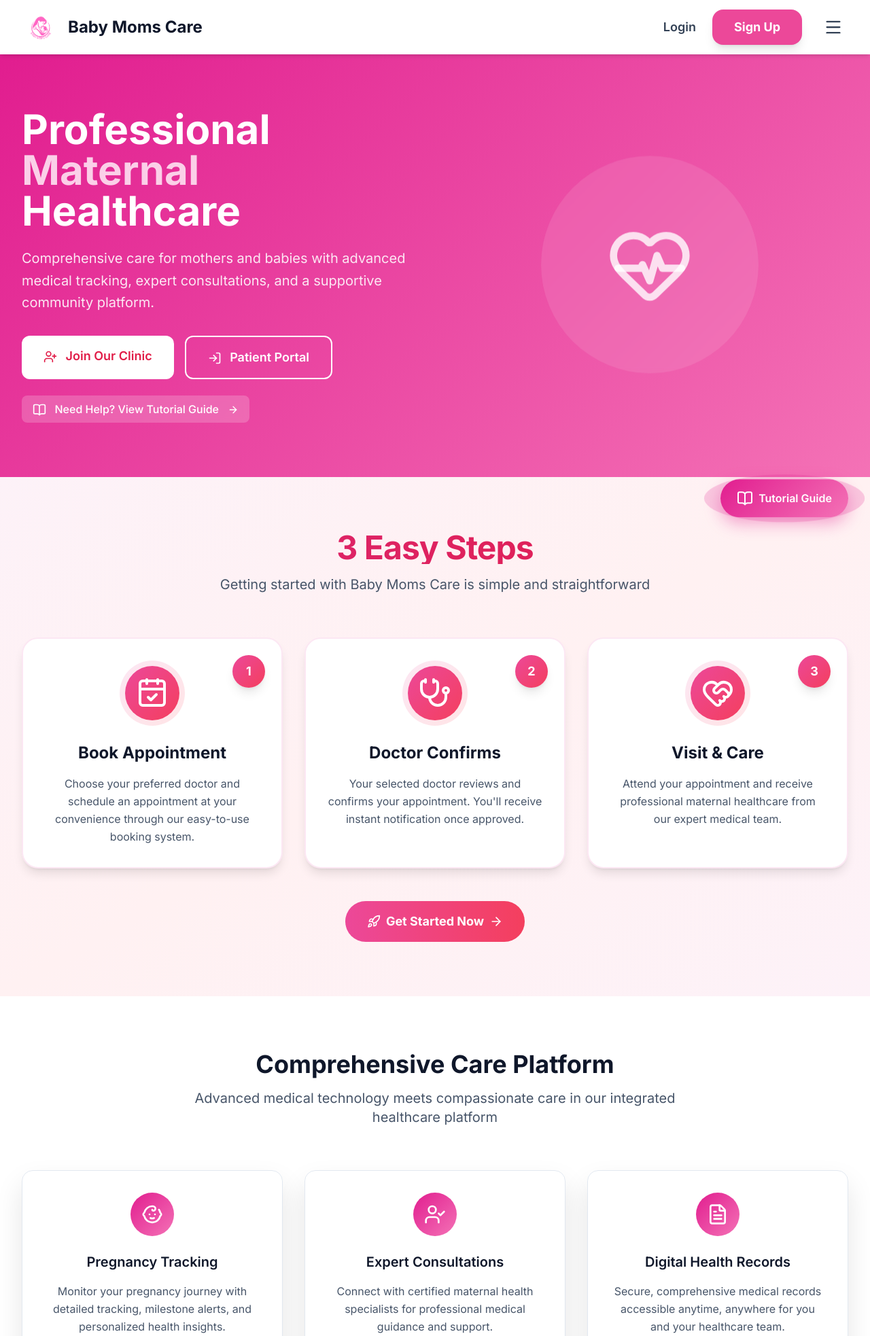
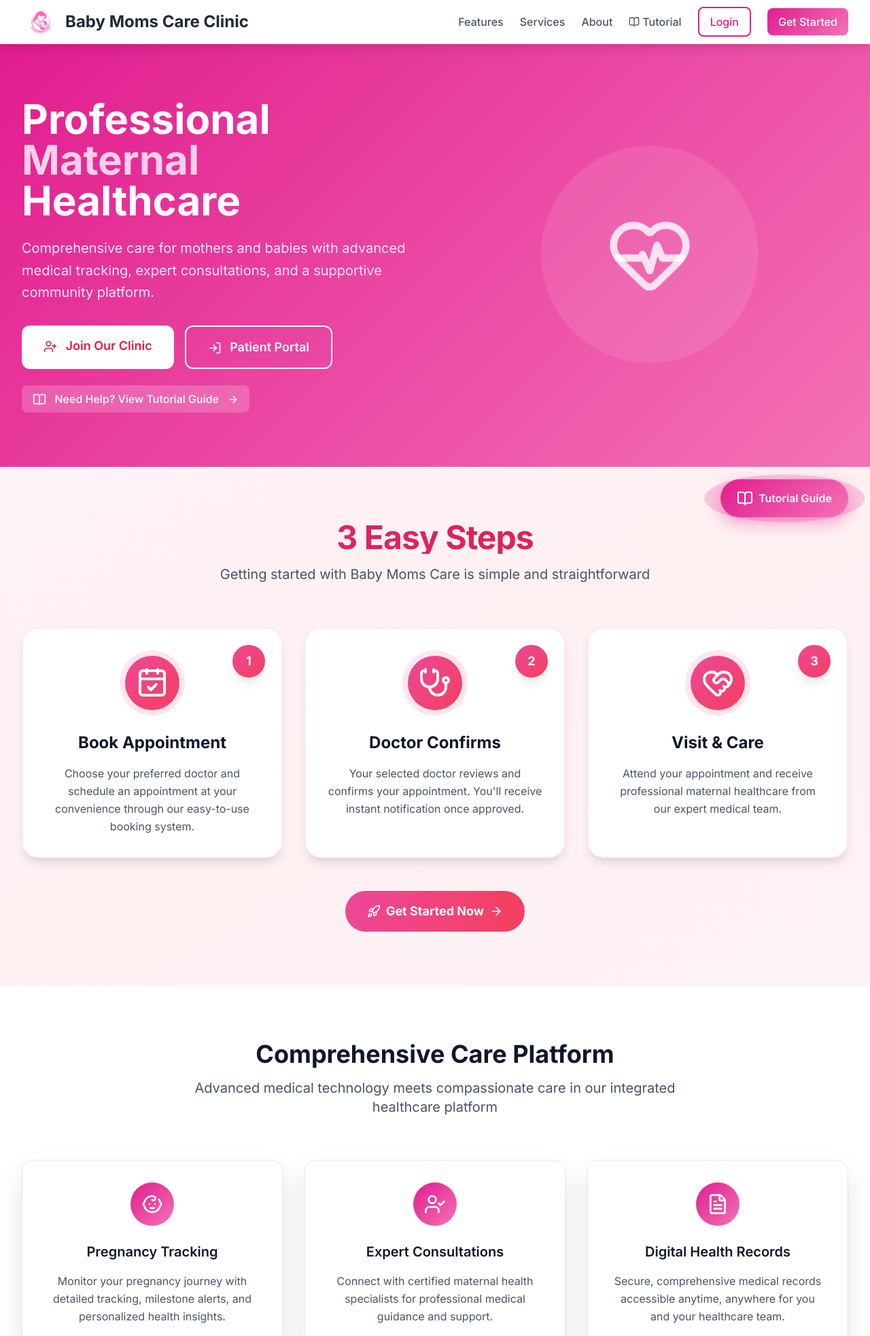
Before and after one commit to terdyy21ops/Baby-Moms-Care-Clinic, a Django app: page / in a window 1280 px wide. Shown: the top 1966 px of the page at 68% size. Run offline with Django 5.2, Linux system fonts and the light colour scheme; some libraries are stand-ins or nearby versions.

Commit message:
moms care

```diff
--- a/templates/home.html
+++ b/templates/home.html
@@ -139,44 +139,48 @@
 </head>
 <body class="bg-gradient-to-br from-slate-50 to-pink-50 min-h-screen">
     <!-- Navigation -->
-    <nav class="bg-white shadow-md sticky top-0 z-50">
-        <div class="max-w-7xl mx-auto px-4 sm:px-6 lg:px-8">
-            <div class="flex justify-between items-center h-20">
-                <!-- Logo & Brand -->
-                <div class="flex items-center gap-3 flex-shrink-0">
-                    <div class="w-14 h-14 flex-shrink-0">
-                        <img src="{% static 'images/logo.png' %}" alt="Baby Moms Care Logo" class="w-full h-full object-contain">
+    <nav class="bg-white/95 backdrop-blur-sm shadow-lg border-b border-pink-200 sticky top-0 z-50">
+        <div class="max-w-7xl mx-auto px-2 sm:px-4 lg:px-8">
+            <div class="flex justify-between items-center h-14 sm:h-16">
+                <!-- Logo -->
+                <div class="flex items-center gap-1.5 sm:gap-2 flex-shrink-0 min-w-0 max-w-[60%] sm:max-w-none">
+                    <div class="h-9 sm:h-12 lg:h-14 w-auto flex-shrink-0">
+                        <img src="{% static 'images/logo.png' %}" alt="Logo" class="h-full w-auto">
                     </div>
-                    <span class="font-bold text-xl sm:text-2xl text-slate-900 whitespace-nowrap">Baby Moms Care</span>
+                    <span class="font-bold text-xs sm:text-base lg:text-xl xl:text-2xl text-slate-800 leading-tight truncate">Baby Moms Care Clinic</span>
                 </div>
 
                 <!-- Desktop Navigation -->
-                <div class="hidden md:flex items-center gap-6">
-                    <a href="/accounts/login/" class="text-slate-700 hover:text-pink-600 font-semibold text-lg transition-colors">Login</a>
-                    <a href="/accounts/register/" class="bg-pink-500 hover:bg-pink-600 text-white font-bold text-lg px-8 py-3 rounded-2xl shadow-lg transition-all">Sign Up</a>
-                    <button id="mobile-menu-btn" class="p-2 text-slate-700 hover:text-pink-600 transition-colors">
-                        <i data-lucide="menu" class="w-7 h-7"></i>
-                    </button>
+                <div class="hidden lg:flex items-center space-x-4 xl:space-x-6">
+                    <a href="#features" class="text-slate-600 hover:text-rose-600 font-medium transition-colors text-sm xl:text-base">Features</a>
+                    <a href="#services" class="text-slate-600 hover:text-rose-600 font-medium transition-colors text-sm xl:text-base">Services</a>
+                    <a href="#about" class="text-slate-600 hover:text-rose-600 font-medium transition-colors text-sm xl:text-base">About</a>
+                    <a href="/tutorial/" class="text-slate-600 hover:text-rose-600 font-medium transition-colors flex items-center text-sm xl:text-base">
+                        <i data-lucide="book-open" class="w-4 h-4 mr-1"></i>
+                        Tutorial
+                    </a>
+                    <a href="/accounts/login/" class="btn-secondary px-3 xl:px-4 py-2 rounded-lg font-medium text-sm xl:text-base">Login</a>
+                    <a href="/accounts/register/" class="btn-primary px-3 xl:px-4 py-2 rounded-lg text-white font-medium text-sm xl:text-base">Get Started</a>
                 </div>
 
-                <!-- Mobile Navigation -->
-                <div class="flex md:hidden items-center gap-2">
-                    <a href="/accounts/login/" class="text-slate-700 hover:text-pink-600 font-semibold text-sm transition-colors">Login</a>
-                    <a href="/accounts/register/" class="bg-pink-500 hover:bg-pink-600 text-white font-bold text-sm px-5 py-2 rounded-xl shadow-lg transition-all">Sign Up</a>
-                    <button id="mobile-menu-btn-mobile" class="p-2 text-slate-700 hover:text-pink-600 transition-colors">
-                        <i data-lucide="menu" class="w-6 h-6"></i>
+                <!-- Mobile/Tablet Buttons -->
+                <div class="flex lg:hidden items-center gap-1.5 sm:gap-2 flex-shrink-0">
+                    <a href="/accounts/login/" class="text-rose-600 font-semibold text-[10px] sm:text-xs px-1.5 sm:px-2 py-1 whitespace-nowrap">Login</a>
+                    <a href="/accounts/register/" class="bg-gradient-to-r from-pink-500 to-rose-600 text-white font-semibold text-[10px] sm:text-xs px-2 sm:px-3 py-1 sm:py-1.5 rounded-md sm:rounded-lg whitespace-nowrap">Sign Up</a>
+                    <button id="mobile-menu-btn" class="p-1.5 sm:p-2 text-slate-600 hover:text-rose-600 hover:bg-rose-50 rounded-lg transition-colors ml-1">
+                        <i data-lucide="menu" class="w-5 h-5 sm:w-6 sm:h-6"></i>
                     </button>
                 </div>
             </div>
         </div>
 
         <!-- Mobile Menu Dropdown -->
-        <div id="mobile-menu" class="hidden border-t border-gray-200 bg-white">
+        <div id="mobile-menu" class="hidden lg:hidden border-t border-pink-100 bg-white">
             <div class="px-4 py-3 space-y-1">
-                <a href="#features" class="block px-3 py-2 rounded-lg text-slate-700 hover:bg-pink-50 hover:text-pink-600 transition-colors font-medium">Features</a>
-                <a href="#services" class="block px-3 py-2 rounded-lg text-slate-700 hover:bg-pink-50 hover:text-pink-600 transition-colors font-medium">Services</a>
-                <a href="#about" class="block px-3 py-2 rounded-lg text-slate-700 hover:bg-pink-50 hover:text-pink-600 transition-colors font-medium">About</a>
-                <a href="/tutorial/" class="flex items-center px-3 py-2 rounded-lg text-slate-700 hover:bg-pink-50 hover:text-pink-600 transition-colors font-medium">
+                <a href="#features" class="block px-3 py-2 rounded-lg text-slate-700 hover:bg-rose-50 hover:text-rose-600 transition-colors font-medium">Features</a>
+                <a href="#services" class="block px-3 py-2 rounded-lg text-slate-700 hover:bg-rose-50 hover:text-rose-600 transition-colors font-medium">Services</a>
+                <a href="#about" class="block px-3 py-2 rounded-lg text-slate-700 hover:bg-rose-50 hover:text-rose-600 transition-colors font-medium">About</a>
+                <a href="/tutorial/" class="flex items-center px-3 py-2 rounded-lg text-slate-700 hover:bg-rose-50 hover:text-rose-600 transition-colors font-medium">
                     <i data-lucide="book-open" class="w-4 h-4 mr-2"></i>
                     Tutorial
                 </a>
@@ -188,24 +192,20 @@
         // Mobile menu toggle
         document.addEventListener('DOMContentLoaded', function() {
             const menuBtn = document.getElementById('mobile-menu-btn');
-            const menuBtnMobile = document.getElementById('mobile-menu-btn-mobile');
             const mobileMenu = document.getElementById('mobile-menu');
 
-            function toggleMenu() {
-                mobileMenu.classList.toggle('hidden');
-            }
+            if (menuBtn && mobileMenu) {
+                menuBtn.addEventListener('click', function() {
+                    mobileMenu.classList.toggle('hidden');
+                });
 
-            if (menuBtn) menuBtn.addEventListener('click', toggleMenu);
-            if (menuBtnMobile) menuBtnMobile.addEventListener('click', toggleMenu);
-
-            // Close menu when clicking outside
-            document.addEventListener('click', function(event) {
-                if (mobileMenu && !mobileMenu.classList.contains('hidden')) {
-                    if (!menuBtn?.contains(event.target) && !menuBtnMobile?.contains(event.target) && !mobileMenu.contains(event.target)) {
+                // Close menu when clicking outside
+                document.addEventListener('click', function(event) {
+                    if (!menuBtn.contains(event.target) && !mobileMenu.contains(event.target)) {
                         mobileMenu.classList.add('hidden');
                     }
-                }
-            });
+                });
+            }
         });
     </script>
 
```
